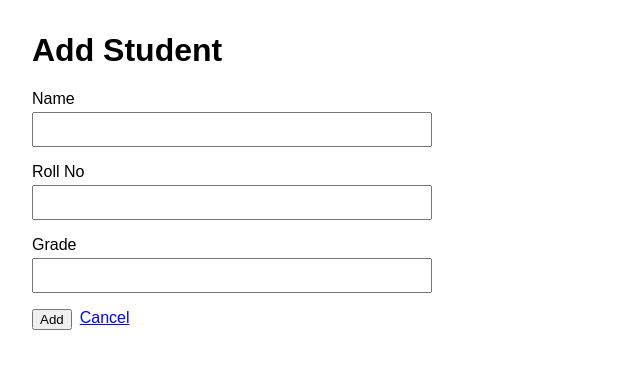
After one commit to Manishprasad1/student-management-system, a Flask app: page /students/new in a window 1280 px wide. The commit adds this page. Shown: the top 369 px of the page, without its empty margins (0-640 px from the left). Run offline with Flask 3, Linux system fonts and the light colour scheme.

Commit message:
Feature/issue 4 delete student (#10)
* fixed issue (#4)

* Issue (#2) add student flow

---------

Co-authored-by: Cursor <cursoragent@cursor.com>

```diff
--- a/app/main.py
+++ b/app/main.py
@@ -1,6 +1,6 @@
 from flask import Flask, abort, redirect, render_template, request, url_for
 
-from models import delete_student, get_all_students, get_student_by_id, init_db, update_student_grade
+from models import add_student, delete_student, get_all_students, get_student_by_id, init_db, update_student_grade
 
 app = Flask(__name__)
 
@@ -12,6 +12,20 @@ def home():
 def list_students():
     students = get_all_students()
     return render_template('students.html', students=students)
+
+@app.route('/students/new', methods=['GET'])
+def new_student_form():
+    return render_template('add_student.html')
+
+@app.route('/students', methods=['POST'])
+def create_student():
+    name = request.form.get('name', '').strip()
+    roll_no = request.form.get('roll_no', '').strip()
+    grade = request.form.get('grade', '').strip()
+    if not name or not roll_no or not grade:
+        abort(400, 'Name, roll number, and grade are required')
+    add_student(name, roll_no, grade)
+    return redirect(url_for('list_students'))
 
 @app.route('/students/<int:student_id>/grade', methods=['POST'])
 def update_grade(student_id):
--- /dev/null
+++ b/app/templates/add_student.html
@@ -0,0 +1,35 @@
+<!DOCTYPE html>
+<html lang="en">
+<head>
+    <meta charset="UTF-8">
+    <title>Add Student</title>
+    <style>
+        body { font-family: sans-serif; margin: 2rem; }
+        form { max-width: 400px; display: flex; flex-direction: column; gap: 1rem; }
+        label { display: flex; flex-direction: column; gap: 0.25rem; }
+        input { padding: 0.5rem; }
+        .actions { display: flex; gap: 0.5rem; }
+    </style>
+</head>
+<body>
+    <h1>Add Student</h1>
+    <form method="post" action="{{ url_for('create_student') }}">
+        <label>
+            Name
+            <input type="text" name="name" required>
+        </label>
+        <label>
+            Roll No
+            <input type="text" name="roll_no" required>
+        </label>
+        <label>
+            Grade
+            <input type="text" name="grade" required>
+        </label>
+        <div class="actions">
+            <button type="submit">Add</button>
+            <a href="{{ url_for('list_students') }}">Cancel</a>
+        </div>
+    </form>
+</body>
+</html>
--- a/app/templates/students.html
+++ b/app/templates/students.html
@@ -15,6 +15,7 @@
 </head>
 <body>
     <h1>Students</h1>
+    <p><a href="{{ url_for('new_student_form') }}">Add Student</a></p>
     {% if students %}
     <table>
         <thead>
```
Also changed, not shown: app/models.py (+11 -0 lines).
